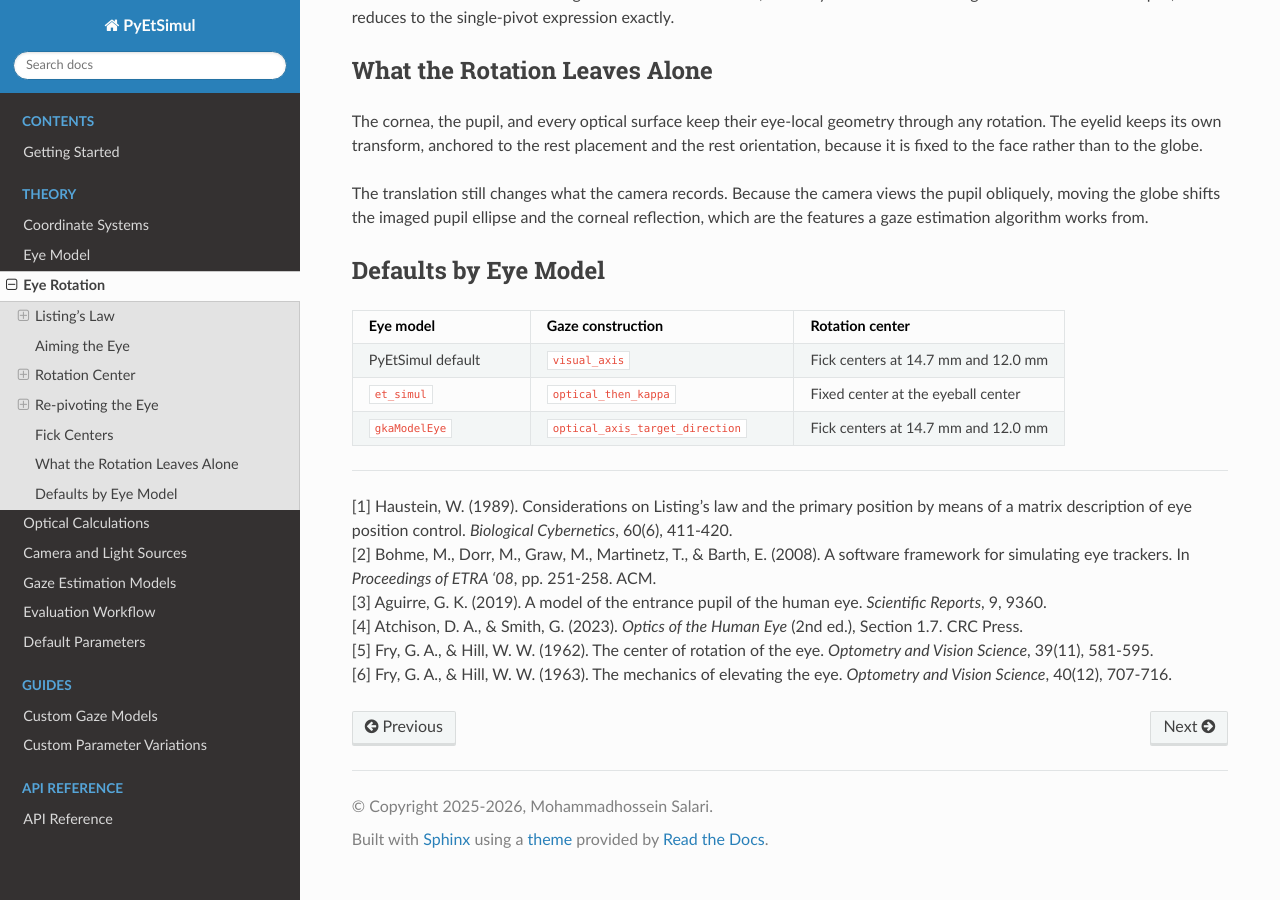
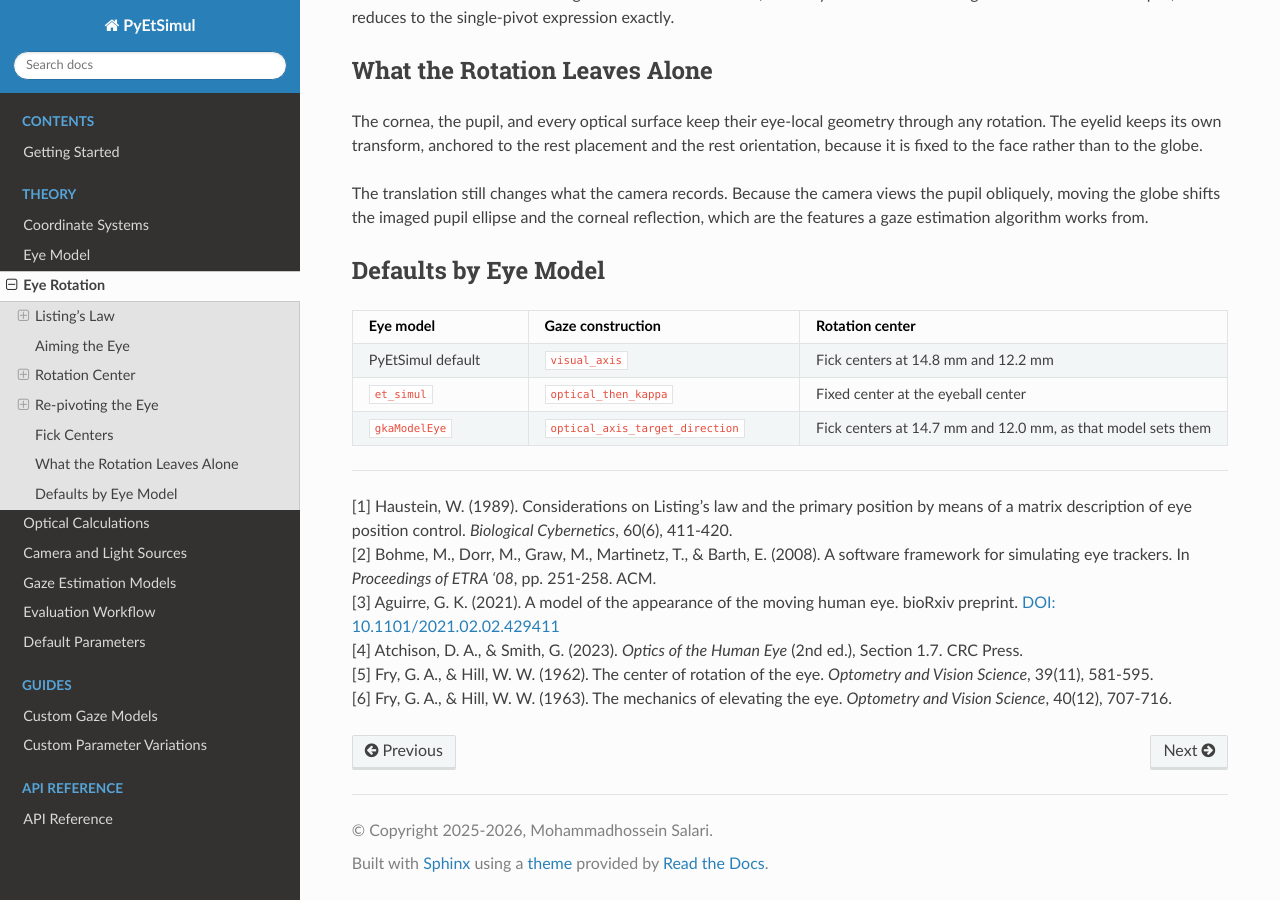
Before and after one commit to mh-salari/pyetsimul, a Sphinx documentation site: the page built from docs/theory/eye_rotation.rst, in a window 1280 px wide and 900 px high, scrolled down 3858 px. Built offline with Sphinx 7.4.7 and the Read the Docs theme 3.1.0, drawn with Linux system fonts in a browser that asks for light colours; some of the changed text lies outside the part shown.

Commit message:
fix: use the measured Fry and Hill rotation centre depths as defaults

```diff
--- a/docs/theory/eye_rotation.rst
+++ b/docs/theory/eye_rotation.rst
@@ -128,10 +128,10 @@ are the values Fry and Hill measured for azimuth [5] and for elevation [6]:
      - Depth behind the apex
      - Lateral displacement
    * - Azimuth (horizontal gaze)
-     - 14.7 mm
+     - 14.8 mm
      - 0.79 mm nasal
    * - Elevation (vertical gaze)
-     - 12.0 mm
+     - 12.2 mm
      - 0.33 mm superior
 
 The two centers are blended by the horizontal share of the gaze eccentricity. With the target
@@ -241,19 +241,19 @@ Defaults by Eye Model
      - Rotation center
    * - PyEtSimul default
      - ``visual_axis``
-     - Fick centers at 14.7 mm and 12.0 mm
+     - Fick centers at 14.8 mm and 12.2 mm
    * - ``et_simul``
      - ``optical_then_kappa``
      - Fixed center at the eyeball center
    * - ``gkaModelEye``
      - ``optical_axis_target_direction``
-     - Fick centers at 14.7 mm and 12.0 mm
+     - Fick centers at 14.7 mm and 12.0 mm, as that model sets them
 
 ----
 
 | [1] Haustein, W. (1989). Considerations on Listing's law and the primary position by means of a matrix description of eye position control. *Biological Cybernetics*, 60(6), 411-420.
 | [2] Bohme, M., Dorr, M., Graw, M., Martinetz, T., & Barth, E. (2008). A software framework for simulating eye trackers. In *Proceedings of ETRA '08*, pp. 251-258. ACM.
-| [3] Aguirre, G. K. (2019). A model of the entrance pupil of the human eye. *Scientific Reports*, 9, 9360.
+| [3] Aguirre, G. K. (2021). A model of the appearance of the moving human eye. bioRxiv preprint. `DOI: 10.1101/2021.02.02.429411 <https://doi.org/10.1101/2021.02.02.429411>`_
 | [4] Atchison, D. A., & Smith, G. (2023). *Optics of the Human Eye* (2nd ed.), Section 1.7. CRC Press.
 | [5] Fry, G. A., & Hill, W. W. (1962). The center of rotation of the eye. *Optometry and Vision Science*, 39(11), 581-595.
 | [6] Fry, G. A., & Hill, W. W. (1963). The mechanics of elevating the eye. *Optometry and Vision Science*, 40(12), 707-716.
```
Also changed, not shown: CHANGELOG.md (+13 -0 lines), 3 other files.
